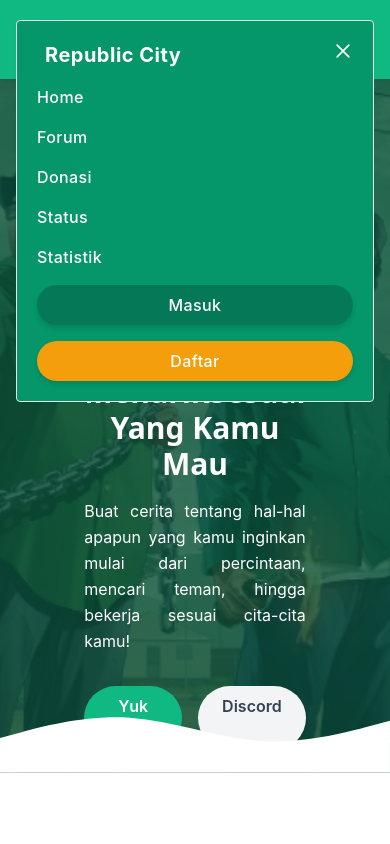
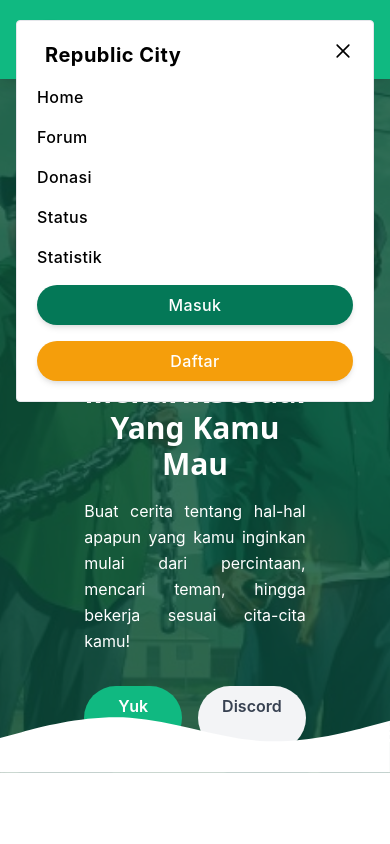
Before and after one commit to rahmatagungj/rcrp-landingpage, a React (Create React App) app: page / in a window 390 px wide. Both pictures are taken after a click on the button "Open Menu". Shown: the top 844 px of the page. Built offline with nearby package versions, Linux system fonts and the light colour scheme.

Commit message:
change bg color nav hidden

```diff
--- a/src/components/Navbars.js
+++ b/src/components/Navbars.js
@@ -71,11 +71,11 @@
               </button>
               {isMenuOpen && (
                 <div className="absolute top-0 left-0 w-full z-10">
-                  <div className="p-5 bg-green-600 border rounded shadow-sm">
+                  <div className="p-5 bg-white border rounded shadow-sm">
                     <div className="flex items-center justify-between mb-4">
                       <div>
                         <Link to="/" aria-label="Company" title="Company" className="inline-flex items-center">
-                          <span className="ml-2 text-xl font-bold tracking-wide text-white">Republic City</span>
+                          <span className="ml-2 text-xl font-bold tracking-wide text-black">Republic City</span>
                         </Link>
                       </div>
                       <div>
@@ -85,7 +85,7 @@
                           className="p-2 -mt-2 -mr-2 transition duration-200 rounded hover:bg-gray-200 focus:bg-gray-200 focus:outline-none focus:shadow-outline"
                           onClick={() => setIsMenuOpen(false)}
                         >
-                          <svg className="w-5 text-white" viewBox="0 0 24 24">
+                          <svg className="w-5 text-black" viewBox="0 0 24 24">
                             <path
                               fill="currentColor"
                               d="M19.7,4.3c-0.4-0.4-1-0.4-1.4,0L12,10.6L5.7,4.3c-0.4-0.4-1-0.4-1.4,0s-0.4,1,0,1.4l6.3,6.3l-6.3,6.3 c-0.4,0.4-0.4,1,0,1.4C4.5,19.9,4.7,20,5,20s0.5-0.1,0.7-0.3l6.3-6.3l6.3,6.3c0.2,0.2,0.5,0.3,0.7,0.3s0.5-0.1,0.7-0.3 c0.4-0.4,0.4-1,0-1.4L13.4,12l6.3-6.3C20.1,5.3,20.1,4.7,19.7,4.3z"
@@ -97,27 +97,27 @@
                     <nav>
                       <ul className="space-y-4">
                         <li>
-                          <Link to="/" className="font-medium tracking-wide text-white transition-colors duration-200 hover:text-primary-focus">
+                          <Link to="/" className="font-medium tracking-wide text-black transition-colors duration-200 hover:text-primary-focus">
                             Home
                           </Link>
                         </li>
                         <li>
-                          <Link to="/forum" className="font-medium tracking-wide text-white transition-colors duration-200 hover:text-primary-focus">
+                          <Link to="/forum" className="font-medium tracking-wide text-black transition-colors duration-200 hover:text-primary-focus">
                             Forum
                           </Link>
                         </li>
                         <li>
-                          <Link to="/donasi" className="font-medium tracking-wide text-white transition-colors duration-200 hover:text-primary-focus">
+                          <Link to="/donasi" className="font-medium tracking-wide text-black transition-colors duration-200 hover:text-primary-focus">
                             Donasi
                           </Link>
                         </li>
                         <li>
-                          <Link to="/status" className="font-medium tracking-wide text-white transition-colors duration-200 hover:text-primary-focus">
+                          <Link to="/status" className="font-medium tracking-wide text-black transition-colors duration-200 hover:text-primary-focus">
                             Status
                           </Link>
                         </li>
                         <li>
-                          <Link to="/statistik" className="font-medium tracking-wide text-white transition-colors duration-200 hover:text-primary-focus">
+                          <Link to="/statistik" className="font-medium tracking-wide text-black transition-colors duration-200 hover:text-primary-focus">
                             Statistik
                           </Link>
                         </li>
```
